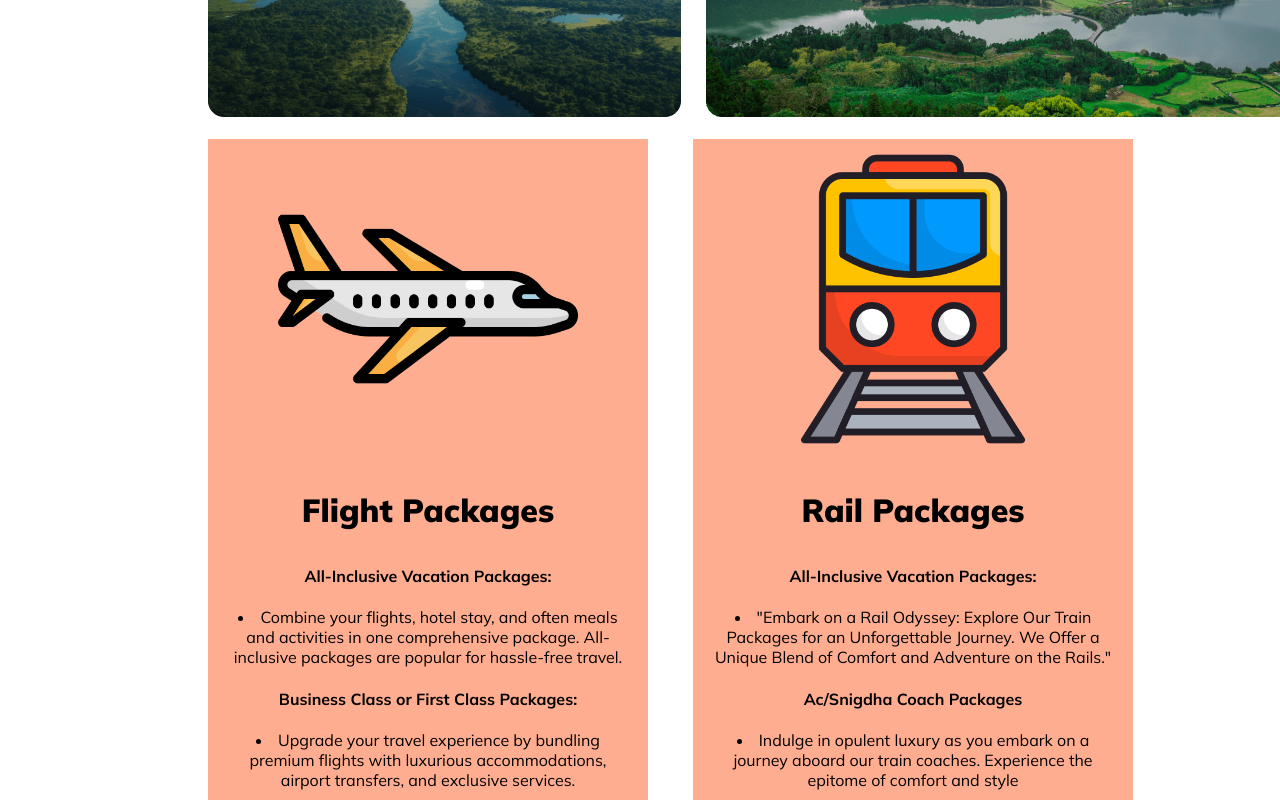
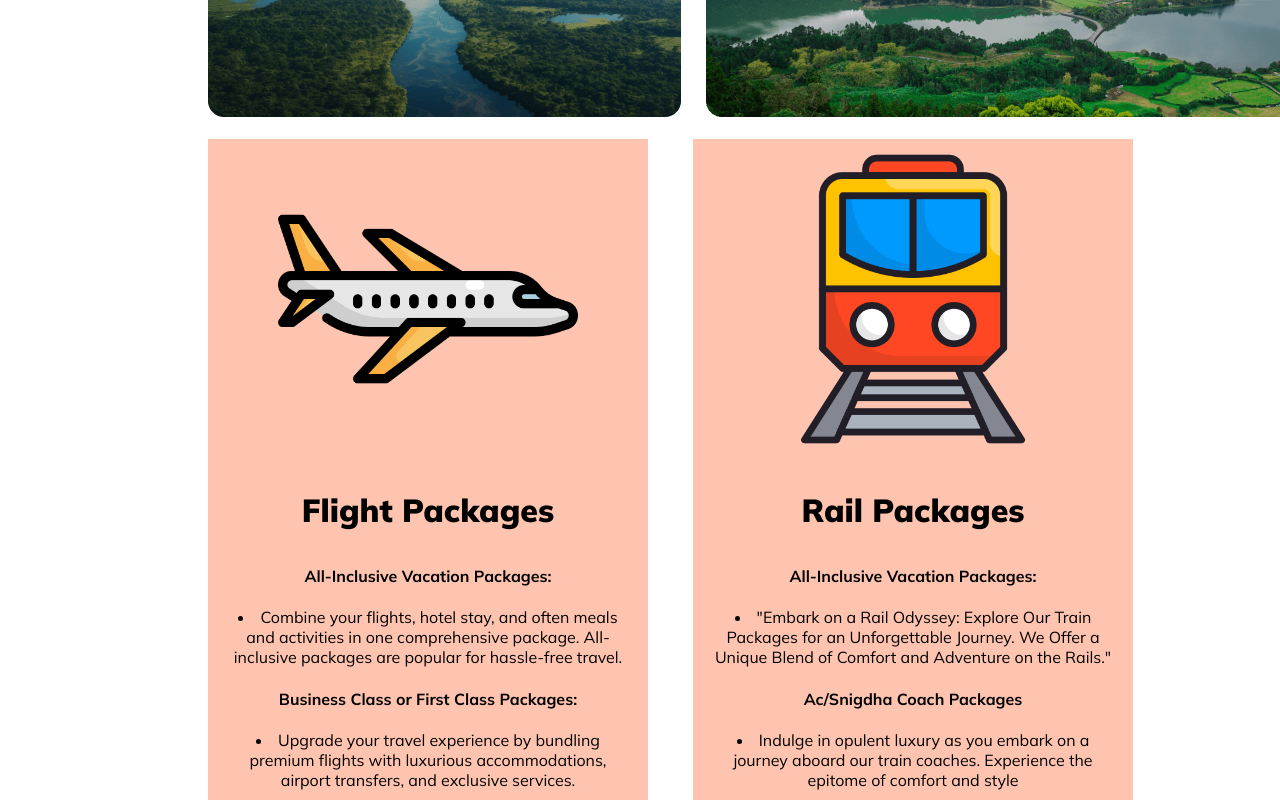
Before and after one commit to Junaeid11/b9-a2, a plain HTML site: page index.html in a window 1280 px wide. Shown: the part 2360-3162 px from the top of the page. Drawn offline with Linux system fonts and the light colour scheme.

Commit message:
add color

```diff
--- a/style.css
+++ b/style.css
@@ -264,7 +264,7 @@ footer{
 
     text-align: center;
     padding: 10px 20px;
-    background-color: rgba(255, 88, 27, 0.487);
+    background-color: rgba(255, 88, 27, 0.35);
 }
 .air img, .rail img{
     width: 300px;
```
